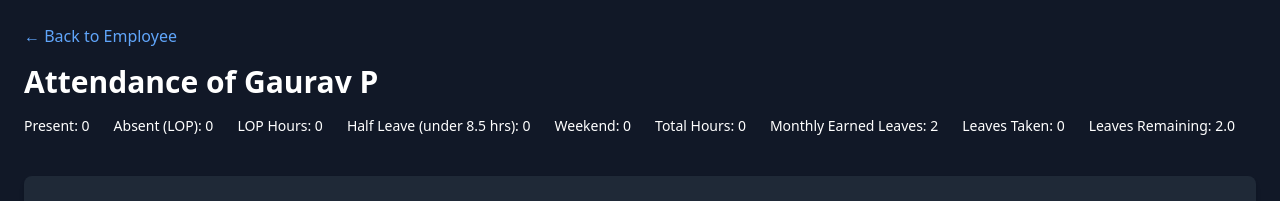
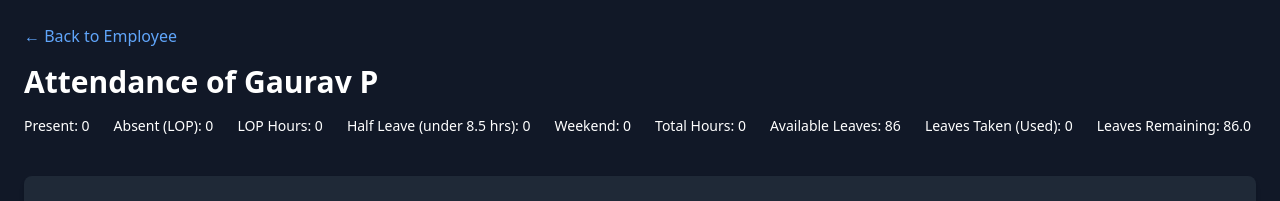
Before and after one commit to Chintal77/timesheetManagement, a React (Vite) app in the folder frontend/: page /attendance/1 in a window 1280 px wide. Shown: the top 201 px of the page. Built offline with nearby package versions, Linux system fonts and the light colour scheme.

Commit message:
code change consistency of leaves count in all screens

```diff
--- a/frontend/src/pages/AttendancePage.tsx
+++ b/frontend/src/pages/AttendancePage.tsx
@@ -13,6 +13,7 @@ interface Employee {
   name: string;
   department: string;
   designation: string;
+  joiningDate: string; // Added joining date for leave calculation
 }
 
 interface TimesheetEntry {
@@ -35,6 +36,7 @@ const employees: Employee[] = [
     email: 'gaurav.p@talentBase.com',
     department: 'IT',
     designation: 'Backend Developer',
+    joiningDate: '2022-01-15',
   },
   {
     id: '2',
@@ -42,6 +44,7 @@ const employees: Employee[] = [
     email: 'sanket.p@talentBase.com',
     department: 'IT',
     designation: 'Lead',
+    joiningDate: '2021-08-10',
   },
   {
     id: '3',
@@ -49,6 +52,7 @@ const employees: Employee[] = [
     email: 'biswajit.p@talentBase.com',
     department: 'Design',
     designation: 'Designer',
+    joiningDate: '2023-03-20',
   },
   {
     id: '4',
@@ -56,6 +60,7 @@ const employees: Employee[] = [
     email: 'nikhil.c@talentBase.com',
     department: 'Design',
     designation: 'Senior Tester',
+    joiningDate: '2023-03-20',
   },
   {
     id: '5',
@@ -63,6 +68,7 @@ const employees: Employee[] = [
     email: 'rahul.g@talentBase.com',
     department: 'Marketing',
     designation: 'Manager',
+    joiningDate: '2023-03-20',
   },
 ];
 
@@ -73,18 +79,18 @@ export default function AttendancePage() {
   if (!employee)
     return <div className="p-6 text-white">Employee not found</div>;
 
-  // ---- Timesheet entries from localStorage ----
-  const savedEntries = JSON.parse(
+  // ---- Timesheet & Leave data from localStorage ----
+  const savedEntries: TimesheetEntry[] = JSON.parse(
     localStorage.getItem(`timesheet_entries_${employee.email}`) || '[]'
   );
   const savedLeaves: Leave[] = JSON.parse(
-    localStorage.getItem('leaves') || '[]'
+    localStorage.getItem(`leaves_${employee.email}`) || '[]'
   );
 
-  // ---- Include leave entries in timesheet ----
+  // ---- Include leave entries in timesheet (including Sundays) ----
   const leaveEntries: TimesheetEntry[] = [];
   savedLeaves.forEach((leave) => {
-    const from = new Date(leave.fromDate);
+    const from = new Date(leave.fromDate); // const instead of let
     const to = new Date(leave.toDate);
     while (from <= to) {
       const dateStr = from.toISOString().split('T')[0];
@@ -95,42 +101,79 @@ export default function AttendancePage() {
           hours: 0,
         });
       }
-      from.setDate(from.getDate() + 1);
+      from.setDate(from.getDate() + 1); // mutating the Date object is OK
     }
   });
 
   const allEntries = [...savedEntries, ...leaveEntries];
 
-  // ---- Summary calculation ----
-  const summary = allEntries.reduce((acc: Record<string, number>, entry) => {
+  // ---- Attendance Summary & Status ----
+  let present = 0,
+    halfLeave = 0,
+    leaveDays = 0,
+    absent = 0,
+    weekend = 0,
+    totalHours = 0;
+
+  const entriesWithStatus: (TimesheetEntry & { status: string })[] = [];
+
+  allEntries.forEach((entry) => {
     const day = new Date(entry.date).getDay();
-    if (day === 0) acc['W'] = (acc['W'] || 0) + 1; // Weekend
-    else if (entry.hours === 0) acc['A'] = (acc['A'] || 0) + 1; // Absent
-    else if (entry.hours < MIN_HOURS_FOR_FULL_DAY)
-      acc['HL'] = (acc['HL'] || 0) + 1; // Half Leave
-    else acc['P'] = (acc['P'] || 0) + 1; // Present
-    return acc;
-  }, {});
+    totalHours += entry.hours;
+    let status = '';
 
-  const totalHours = allEntries.reduce((sum, e) => sum + e.hours, 0);
-  const lopDays = summary['A'] || 0;
+    if (entry.task.includes('On Leave')) {
+      leaveDays++;
+      status = 'L';
+    } else if (entry.hours === 0) {
+      absent++;
+      status = 'LOP';
+    } else if (entry.hours < MIN_HOURS_FOR_FULL_DAY) {
+      halfLeave++;
+      status = 'HL';
+    } else {
+      present++;
+      status = 'P';
+    }
+
+    if (day === 0) weekend++; // just count Sunday
+
+    entriesWithStatus.push({ ...entry, status });
+  });
+
+  // ---- Leaves accounting with monthly accrual from next month of joining ----
+  const joining = new Date(employee.joiningDate);
+  const today = new Date();
+  const monthsSinceJoining =
+    (today.getFullYear() - joining.getFullYear()) * 12 +
+    (today.getMonth() - joining.getMonth() - 1); // accrual from next month
+  const availableLeaves = monthsSinceJoining * MONTHLY_EARNED_LEAVES;
+
+  let leavesTaken = leaveDays + halfLeave * 0.5;
+  let excessLeaves = 0;
+
+  if (leavesTaken > availableLeaves) {
+    excessLeaves = leavesTaken - availableLeaves;
+    leavesTaken = availableLeaves;
+
+    // mark excess leave entries as LOP
+    let excessCount = excessLeaves;
+    for (let i = 0; i < entriesWithStatus.length && excessCount > 0; i++) {
+      if (entriesWithStatus[i].status === 'L') {
+        entriesWithStatus[i].status = 'LOP';
+        excessCount--;
+      }
+    }
+  }
+
+  const lopDays = absent + excessLeaves;
   const lopHours = lopDays * LOP_PER_ABSENT_HOUR;
-  const halfLeaves = summary['HL'] || 0;
-  const halfLeaveDeduction = halfLeaves * 0.5;
-  const leavesTakenCount = lopDays + halfLeaveDeduction;
-  const leavesLeft = MONTHLY_EARNED_LEAVES - leavesTakenCount;
-
-  // ---- STORE LEAVES TAKEN IN LOCALSTORAGE ----
-
-  localStorage.setItem(
-    `leavesTaken_${employee.email}`,
-    JSON.stringify(leavesTakenCount)
-  );
+  const leavesRemaining = availableLeaves - leavesTaken;
 
   // ---- Group by month for CSV ----
   const getEntriesByMonth = () => {
-    const groups: Record<string, TimesheetEntry[]> = {};
-    allEntries.forEach((entry) => {
+    const groups: Record<string, typeof entriesWithStatus> = {};
+    entriesWithStatus.forEach((entry) => {
       const month = new Date(entry.date).toLocaleString('default', {
         month: 'long',
         year: 'numeric',
@@ -160,16 +203,17 @@ export default function AttendancePage() {
       <h1 className="text-3xl font-bold mb-4">Attendance of {employee.name}</h1>
 
       <div className="flex flex-wrap gap-6 mb-4 text-sm font-medium">
-        <div>Present: {summary['P'] || 0}</div>
+        <div>Present: {present}</div>
         <div>Absent (LOP): {lopDays}</div>
         <div>LOP Hours: {lopHours}</div>
-        <div>Half Leave (under 8.5 hrs): {halfLeaves}</div>
-        <div>Weekend: {summary['W'] || 0}</div>
+        <div>Half Leave (under 8.5 hrs): {halfLeave}</div>
+        <div>Weekend: {weekend}</div>
         <div>Total Hours: {totalHours}</div>
-        <div>Monthly Earned Leaves: {MONTHLY_EARNED_LEAVES}</div>
-        <div>Leaves Taken: {leavesTakenCount}</div>
+        <div>Available Leaves: {availableLeaves}</div>
+        <div>Leaves Taken (Used): {leavesTaken}</div>
         <div>
-          Leaves Remaining: {leavesLeft < 0 ? 0 : leavesLeft.toFixed(1)}
+          Leaves Remaining:{' '}
+          {leavesRemaining < 0 ? 0 : leavesRemaining.toFixed(1)}
         </div>
       </div>
 
--- a/frontend/src/pages/EmployeeDetails.tsx
+++ b/frontend/src/pages/EmployeeDetails.tsx
@@ -1,6 +1,10 @@
+import React, { useState, useEffect } from 'react';
 import { useParams, Link } from 'react-router-dom';
-import { useState, useEffect } from 'react';
 
+// ---- Constants ----
+//const LOP_PER_ABSENT_HOUR = 9;
+const MONTHLY_EARNED_LEAVES = 2;
+//const MIN_HOURS_FOR_FULL_DAY = 8.5; // 8 hours 30 minutes
 // ---- Interfaces ----
 interface Project {
   name: string;
@@ -8,9 +12,9 @@ interface Project {
 }
 
 interface Leave {
-  total: number;
-  markedOff: number;
-  leavesTaken: number;
+  fromDate: string;
+  toDate: string;
+  summary?: string;
 }
 
 interface ComplaintAgainst {
@@ -45,7 +49,6 @@ interface Employee {
   joiningDate: string;
   status: string;
   projects: Project[];
-  leaves: Leave;
   complaints: Complaints;
   salary: Salary;
   appraisalDueDate: string;
@@ -68,7 +71,6 @@ const mockEmployees: Employee[] = [
       { name: 'Payment Gateway', duration: 'Jul 2022 - Dec 2022' },
       { name: 'HR System', duration: 'Jan 2023 - Present' },
     ],
-    leaves: { total: 4, markedOff: 5, leavesTaken: 5 },
     complaints: {
       raisedAgainst: [
         { by: 'Manager', issue: 'Missed deadline', date: '2023-03-10' },
@@ -91,7 +93,6 @@ const mockEmployees: Employee[] = [
     joiningDate: '2021-08-10',
     status: 'Active',
     projects: [{ name: 'Cloud Migration', duration: '2021 - Present' }],
-    leaves: { total: 12, markedOff: 2, leavesTaken: 5 },
     complaints: { raisedAgainst: [], raisedBy: [] },
     salary: { fixed: 800000, variable: 200000 },
     appraisalDueDate: '2024-09-15',
@@ -107,7 +108,6 @@ const mockEmployees: Employee[] = [
     joiningDate: '2023-03-20',
     status: 'Active',
     projects: [{ name: 'UI Redesign', duration: '2023 - Present' }],
-    leaves: { total: 5, markedOff: 1, leavesTaken: 5 },
     complaints: { raisedAgainst: [], raisedBy: [] },
     salary: { fixed: 400000, variable: 50000 },
     appraisalDueDate: '2025-01-10',
@@ -123,7 +123,6 @@ const mockEmployees: Employee[] = [
     joiningDate: '2023-03-20',
     status: 'Active',
     projects: [{ name: 'Automation Framework', duration: '2023 - Present' }],
-    leaves: { total: 8, markedOff: 3, leavesTaken: 5 },
     complaints: { raisedAgainst: [], raisedBy: [] },
     salary: { fixed: 500000, variable: 70000 },
     appraisalDueDate: '2024-11-20',
@@ -139,7 +138,6 @@ const mockEmployees: Employee[] = [
     joiningDate: '2023-03-20',
     status: 'Active',
     projects: [{ name: 'Campaign Analytics', duration: '2023 - Present' }],
-    leaves: { total: 10, markedOff: 4, leavesTaken: 5 },
     complaints: { raisedAgainst: [], raisedBy: [] },
     salary: { fixed: 900000, variable: 150000 },
     appraisalDueDate: '2024-10-05',
@@ -150,10 +148,49 @@ const mockEmployees: Employee[] = [
 export default function EmployeeDetails() {
   const { id } = useParams();
   const [employee, setEmployee] = useState<Employee | null>(null);
+  const [leaveSummary, setLeaveSummary] = useState<{
+    availableLeaves: number;
+    leavesTaken: number;
+    leavesRemaining: number;
+  }>({ availableLeaves: 0, leavesTaken: 0, leavesRemaining: 0 });
 
   useEffect(() => {
     const emp = mockEmployees.find((e) => e.id === Number(id));
     setEmployee(emp || null);
+
+    if (emp) {
+      const savedLeaves: Leave[] = JSON.parse(
+        localStorage.getItem(`leaves_${emp.email}`) || '[]'
+      );
+
+      const joining = new Date(emp.joiningDate);
+      const today = new Date();
+      const monthsSinceJoining =
+        (today.getFullYear() - joining.getFullYear()) * 12 +
+        (today.getMonth() - joining.getMonth() - 1); // accrual from next month
+
+      const availableLeaves = monthsSinceJoining * MONTHLY_EARNED_LEAVES;
+
+      // Count leave days
+      let leaveDays = 0;
+      savedLeaves.forEach((leave) => {
+        const from = new Date(leave.fromDate);
+        const to = new Date(leave.toDate);
+        while (from <= to) {
+          leaveDays++;
+          from.setDate(from.getDate() + 1);
+        }
+      });
+
+      const leavesTaken = leaveDays;
+      const leavesRemaining = availableLeaves - leavesTaken;
+
+      setLeaveSummary({
+        availableLeaves,
+        leavesTaken,
+        leavesRemaining: leavesRemaining < 0 ? 0 : leavesRemaining,
+      });
+    }
   }, [id]);
 
   if (!employee) {
@@ -161,19 +198,6 @@ export default function EmployeeDetails() {
       <div className="p-6 text-center text-red-500">Employee not found.</div>
     );
   }
-
-  // ---- inside EmployeeDetails component ----
-
-  // Get leavesTakenCount from localStorage
-  const storedLeavesTaken = localStorage.getItem(
-    `leavesTaken_${employee.email}`
-  );
-  const leavesTakenCount = storedLeavesTaken
-    ? Number(JSON.parse(storedLeavesTaken))
-    : employee.leaves.leavesTaken;
-
-  // Calculate leaves left based on stored count
-  const leavesLeft = Math.max(0, employee.leaves.total - leavesTakenCount);
 
   return (
     <div className="min-h-screen bg-gray-900 p-6 text-white">
@@ -237,20 +261,17 @@ export default function EmployeeDetails() {
         </ul>
       </div>
 
-      {/* Leaves */}
+      {/* Leaves Summary */}
       <div className="bg-gray-800 border rounded-xl shadow p-6 mb-6">
-        <h2 className="text-xl font-semibold mb-3">Leaves</h2>
+        <h2 className="text-xl font-semibold mb-3">Leaves Summary</h2>
         <p>
-          <b>Total Leaves Allocated:</b> {employee.leaves.total}
+          <b>Available Leaves:</b> {leaveSummary.availableLeaves}
         </p>
         <p>
-          <b>Leaves Taken:</b> {leavesTakenCount}
+          <b>Leaves Taken:</b> {leaveSummary.leavesTaken}
         </p>
         <p>
-          <b>Marked Off:</b> {employee.leaves.markedOff}
-        </p>
-        <p>
-          <b>Leaves Left:</b> {leavesLeft}
+          <b>Leaves Remaining:</b> {leaveSummary.leavesRemaining}
         </p>
       </div>
 
```
Also changed, not shown: frontend/src/pages/Leave.tsx (+75 -13 lines), frontend/src/pages/TimesheetFill.tsx (+27 -24 lines).
